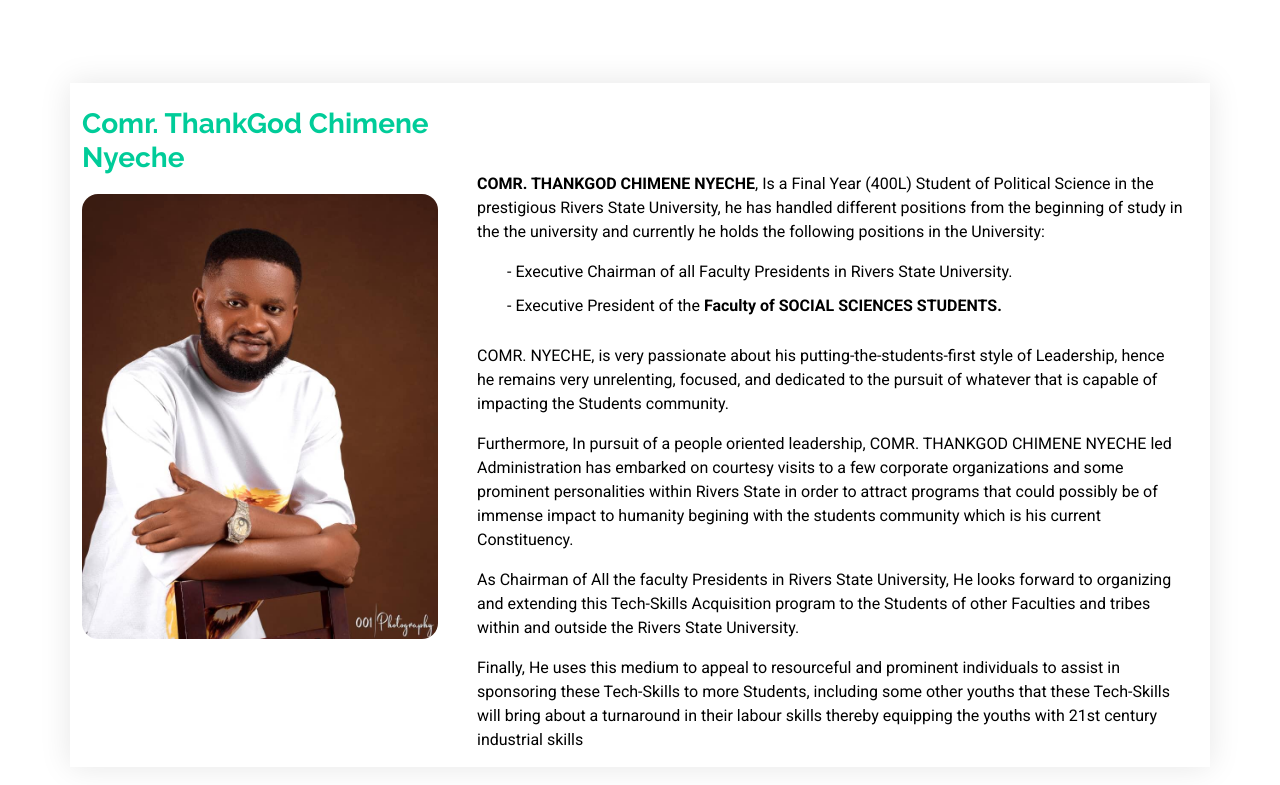
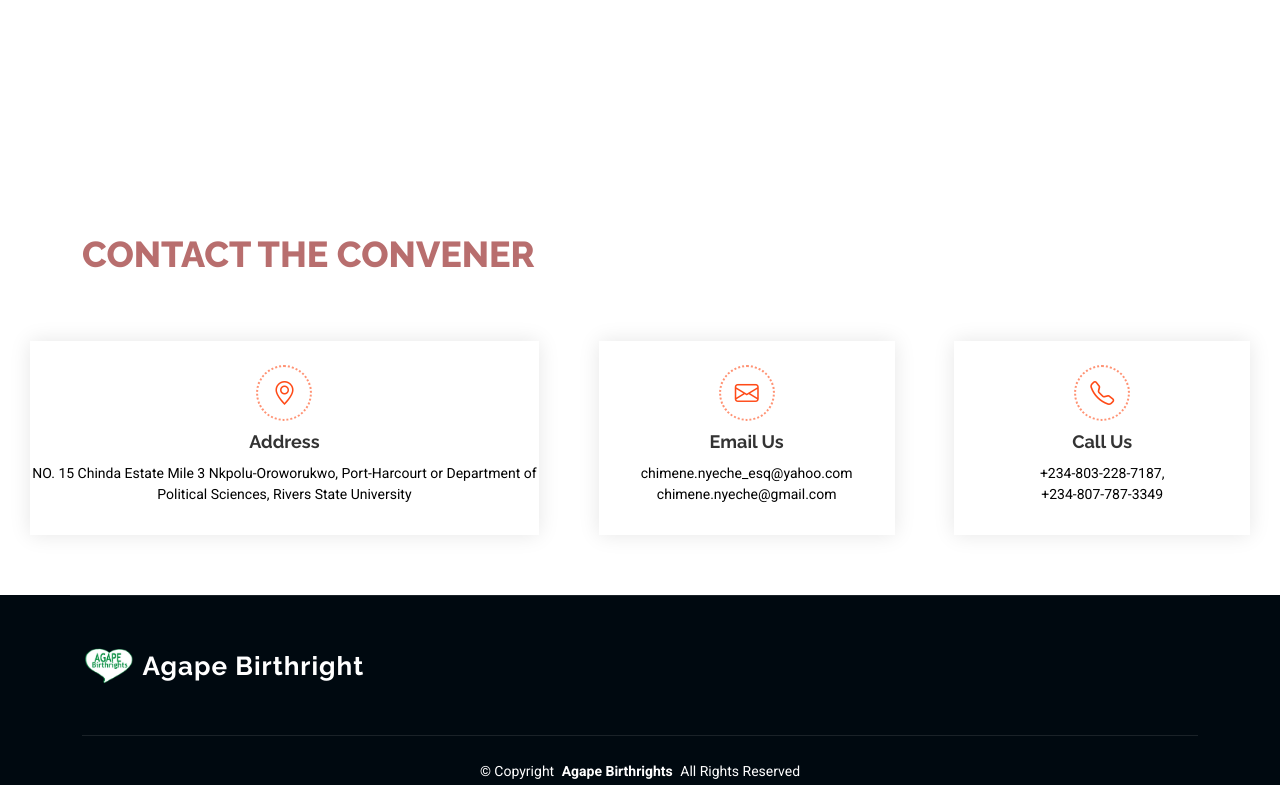
Before and after one commit to J3rry31/skill-up, a plain HTML site: page index.html in a window 1280 px wide. Shown: the part 2159-2944 px from the top of the page. Drawn offline with Linux system fonts and the light colour scheme.

Commit message:
Update index.html

```diff
--- a/index.html
+++ b/index.html
@@ -272,28 +272,7 @@
 
   <div class="container" style="box-shadow: 0px 0 30px rgba(0, 0, 0, 0.1);">
 
-    <div class="row gy-4">
-      <div class="col-lg-4 col-md-12" data-aos="fade-up" data-aos-delay="100">
-        <h3>Comr. ThankGod Chimene Nyeche</h3>
-        <img src="assets/WhatsApp Image 2025-02-22 at 4.36.52 PM.jpeg" class="img-fluid rounded-4 mb-4" alt="">
 
-      </div>
-      <div class="col-lg-8" data-aos="fade-up" data-aos-delay="250">
-        <div class="content ps-0 ps-lg-5" style="padding: 15px!important;">
-          <p class="thank" style="color: black; font-size: 20px; text-decoration: solid; margin-top: 50px;">
-            <p><strong>COMR. THANKGOD CHIMENE NYECHE</strong>, Is a Final Year (400L) Student of Political Science in the prestigious Rivers State University, he has handled different positions from the beginning of study in the the university and currently he holds the following positions in the University:</p>
-            <ul>
-              <li>- Executive Chairman of all Faculty Presidents in Rivers State University.</li>
-              <li>- Executive President of the <strong>Faculty of SOCIAL SCIENCES STUDENTS.</strong></li>
-            </ul>
-            <p>COMR. NYECHE, is very passionate about his putting-the-students-first style of Leadership, hence he remains very unrelenting, focused, and dedicated to the pursuit of whatever that is capable of impacting the Students community.</p>
-       <p>Furthermore, In pursuit of a people oriented leadership, COMR. THANKGOD CHIMENE NYECHE led Administration has embarked on courtesy visits to a few corporate organizations and some prominent personalities within Rivers State in order to attract programs that could possibly be of immense impact to humanity begining with the students community which is his current Constituency.</p>
-        <p>As Chairman of All the faculty Presidents in Rivers State University, He looks forward to organizing and extending this  Tech-Skills Acquisition program to the Students of other Faculties and tribes within and outside the Rivers State University.
-
-          <p>Finally, He uses this medium to appeal to resourceful and prominent individuals to assist in sponsoring these Tech-Skills to more Students, including some other youths that these Tech-Skills will bring about a turnaround in their labour skills thereby equipping the youths with 21st century industrial skills</p>
-      </div>
-      </div>
-    </div>
 
   </div>
   </section>
```
